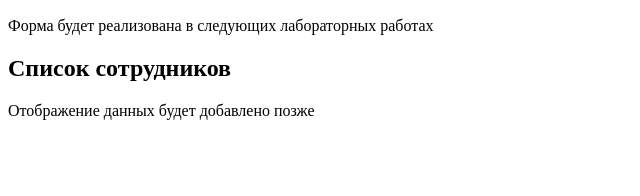
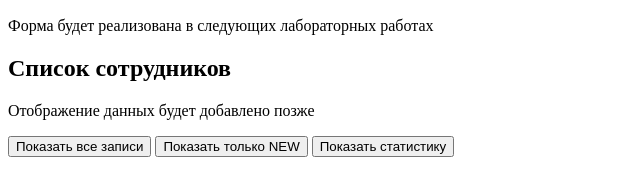
Before and after one commit to oiwuybtuyg64/web-app-js-, a plain HTML site: page index.html in a window 1280 px wide. Shown: the part 110-306 px from the top of the page, without its empty margins (0-640 px from the left). Drawn offline with Linux system fonts and the light colour scheme.

Commit message:
Update index.html

```diff
--- a/index.html
+++ b/index.html
@@ -17,6 +17,13 @@
 <section>
     <h2>Список сотрудников</h2>
     <p>Отображение данных будет добавлено позже</p>
+        <div>
+            <button id="btnAll">Показать все записи</button>
+            <button id="btnNew">Показать только NEW</button>
+            <button id="btnStats">Показать статистику</button>
+        </div>
+
+        <pre id="output"></pre>
 </section>
 <script src="script.js"></script>
 </body>
```
